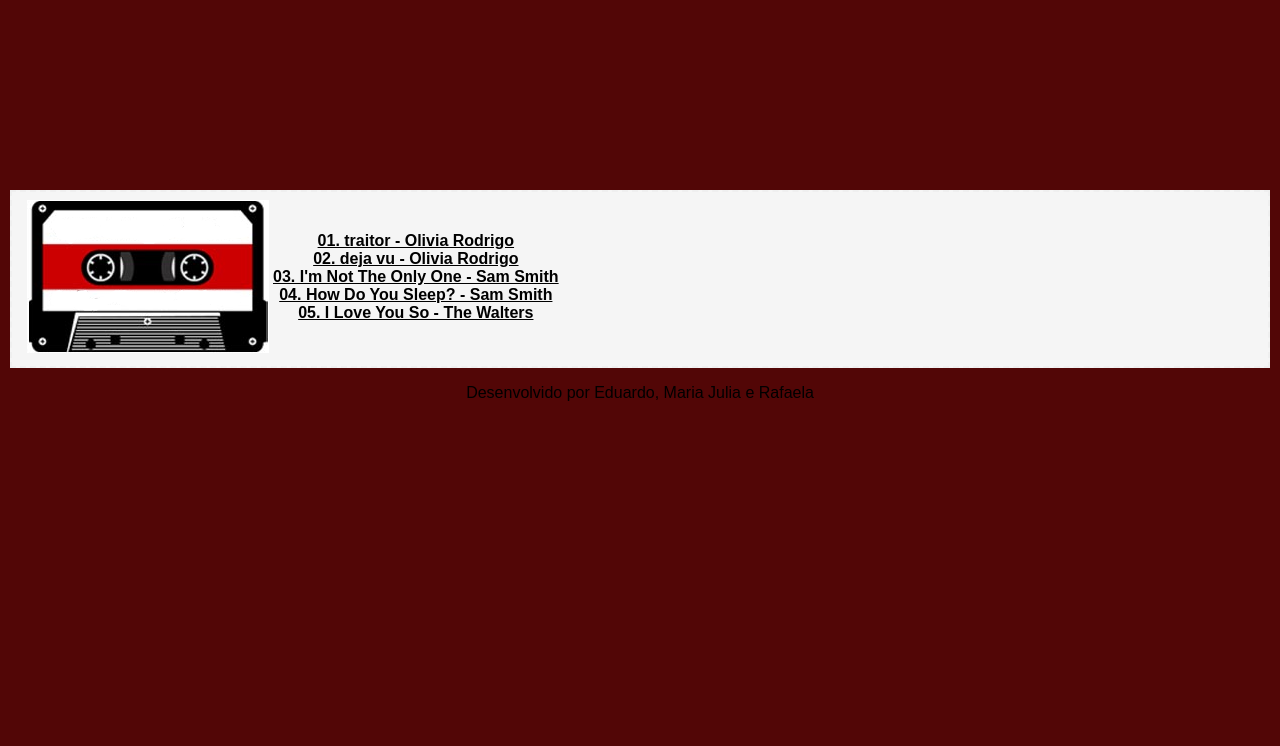
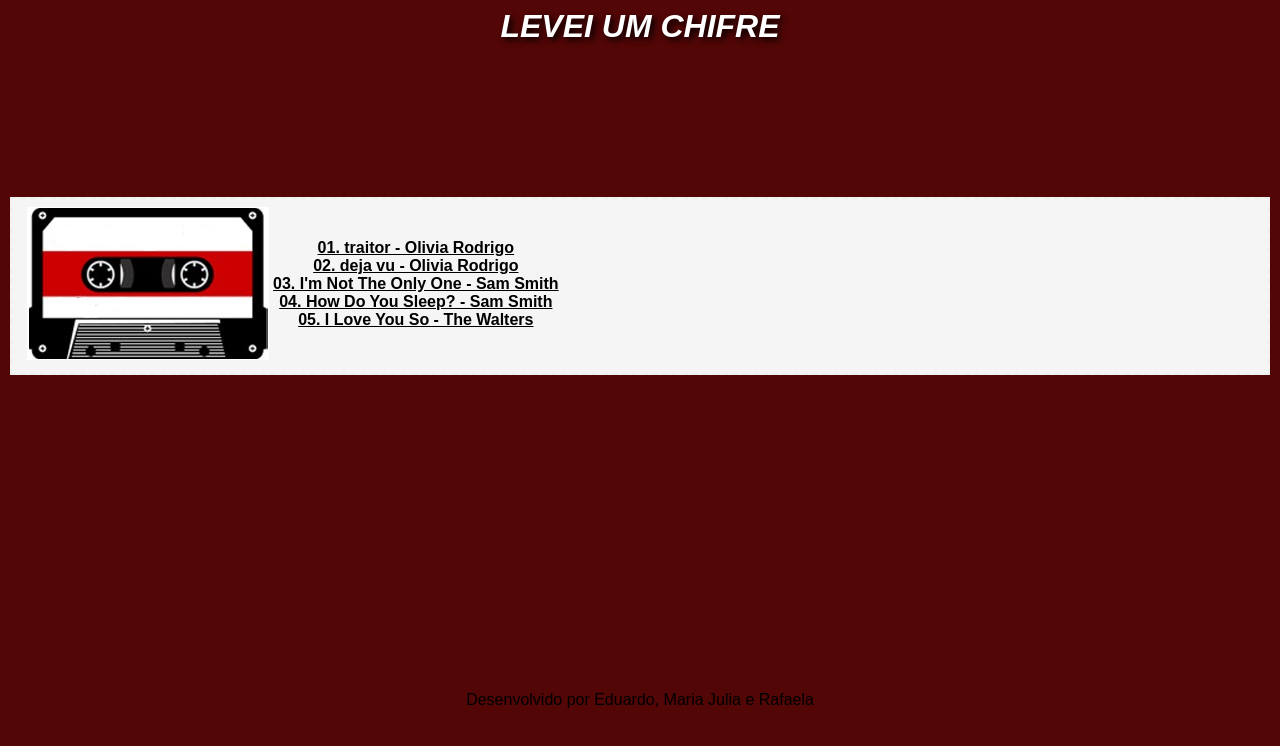
Before and after one commit to MariaJulia123456789/SiteMuica, a plain HTML site: page chifre.html in a window 1280 px wide. Drawn offline with Linux system fonts and the light colour scheme.

Commit message:
Atual. chifre

```diff
--- a/chifre.css
+++ b/chifre.css
@@ -10,8 +10,16 @@ footer{
     text-align: center;
 }
 fieldset{
-    margin-top: 15%;
+    margin-top: 12%;
     background-color: whitesmoke;
     align-content: center;
     border-style: dashed;
 }
+h1 {
+    color: white; text-shadow: black 0.1em 0.1em 0.2em;
+    font-style:oblique;
+    text-align: center;
+}
+p {
+    margin-top: 25%;
+}
--- a/chifre.html
+++ b/chifre.html
@@ -9,6 +9,7 @@
 
         </header>
         <main>
+            <h1>LEVEI UM CHIFRE</h1>
             <fieldset>
             <table border="0.1">
                 <tr>
```
